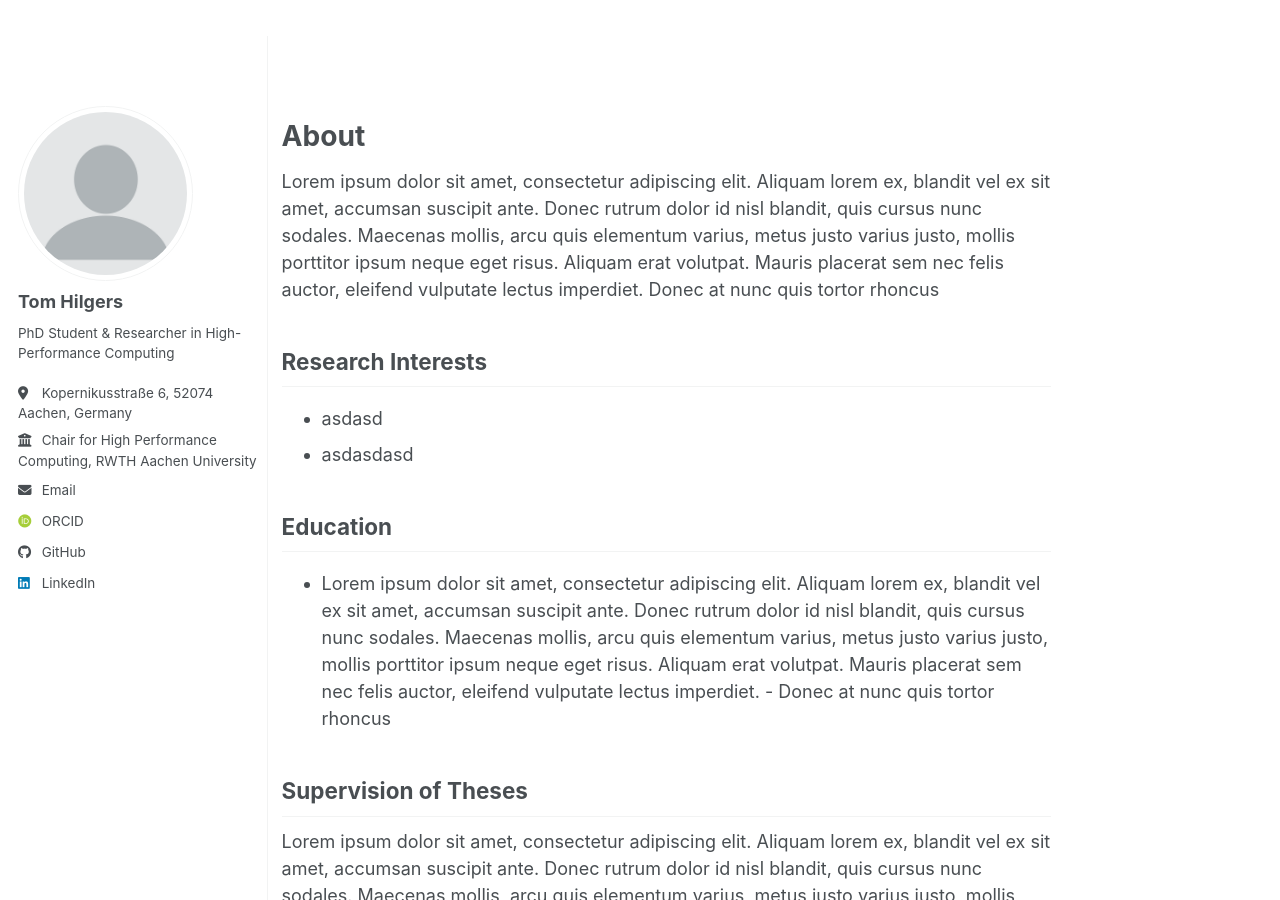
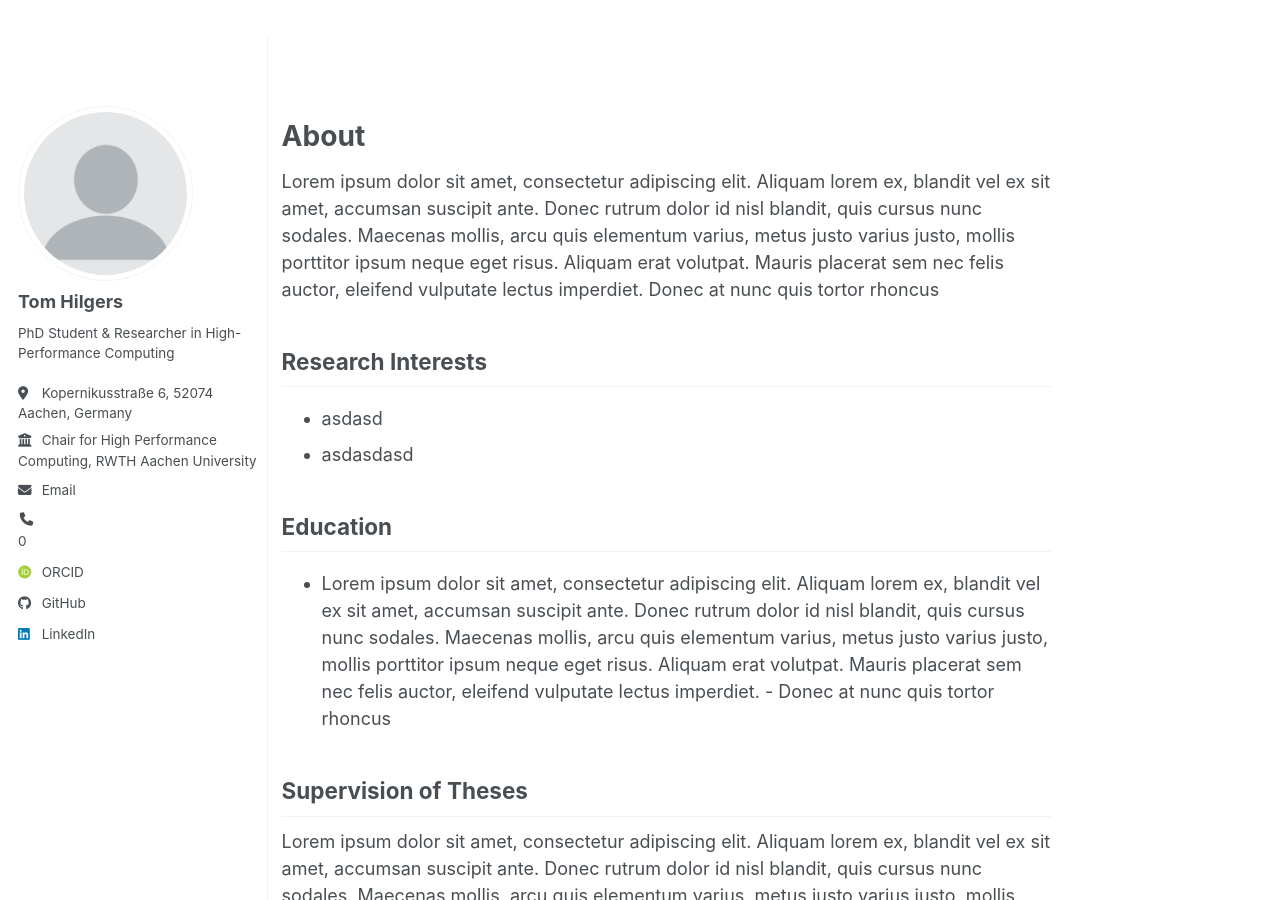
Before and after one commit to tomhilgers/tomhilgers.github.io, a Jekyll site: the page built from _pages/about.md, in a window 1280 px wide and 900 px high. Built offline with Jekyll 4.4.1, drawn with Linux system fonts in a browser that asks for light colours; some web fonts are replaced; a script bundle is joined from its source files by our own code; library files that are not in the unit come from our copies.

Commit message:
Update author-profile.html

```diff
--- a/_includes/author-profile.html
+++ b/_includes/author-profile.html
@@ -35,6 +35,12 @@
       {% endif %}
       {% if author.email %}
         <li><a href="mailto:{{ author.email }}"><i class="fas fa-fw fa-envelope icon-pad-right" aria-hidden="true"></i>{{ site.data.ui-text[site.locale].email_label | default: "Email" }}</a></li>
+      {% endif %}
+      {% if author.phone %}
+        <li>
+          <i class="fas fa-fw fa-phone"></i>
+          <a href="tel:{{ author.phone }}">{{ author.phone }}</a>
+        </li>
       {% endif %}
 
       <!-- Font Awesome and Academicons icons / Academic websites -->
```
